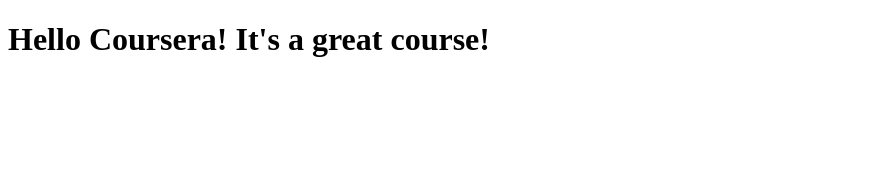
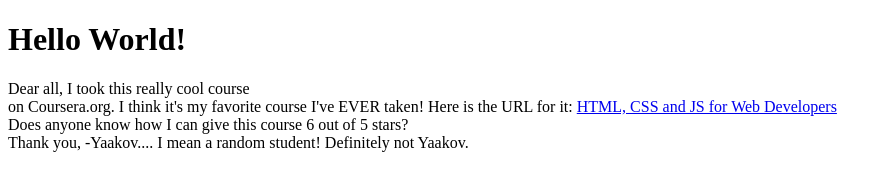
Before and after one commit to NikolaGalvan/coursera-test, a plain HTML site: page site/index.html in a window 1280 px wide. Shown: the whole page, without its empty margins (0-892 px from the left). Drawn offline with Linux system fonts and the light colour scheme.

Commit message:
Enter code from test

```diff
--- a/site/index.html
+++ b/site/index.html
@@ -6,6 +6,22 @@
 	<title>Hello Coursera!</title>
 </head>
 <body>
-<h1>Hello Coursera! It's a great course!</h1>
+<h1>Hello World!</h1>
+<div>Dear all,
+<span>I took this really cool course
+</span></div>
+<span>on Coursera.org. I think it's
+my favorite course I've EVER taken!
+Here is the URL for it:
+</span>
+<a href="...">HTML, CSS and JS for Web Developers</a>
+<div>
+Does anyone know how I can give this course 6
+out of 5 stars?
+</div>
+<div>
+Thank you,
+-Yaakov.... I mean a random student! Definitely not Yaakov.
+</div>
 </body>
 </html>
```
